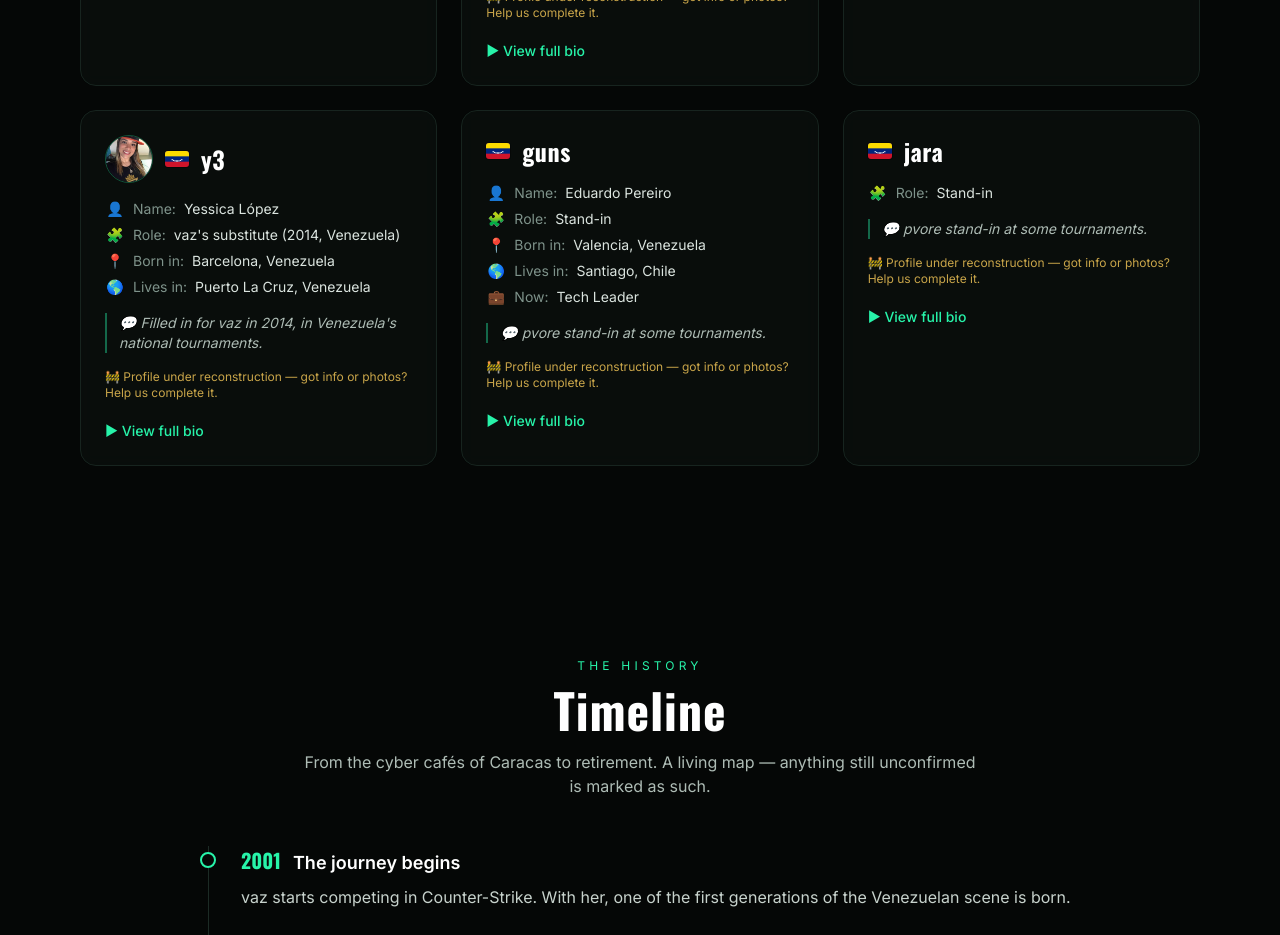
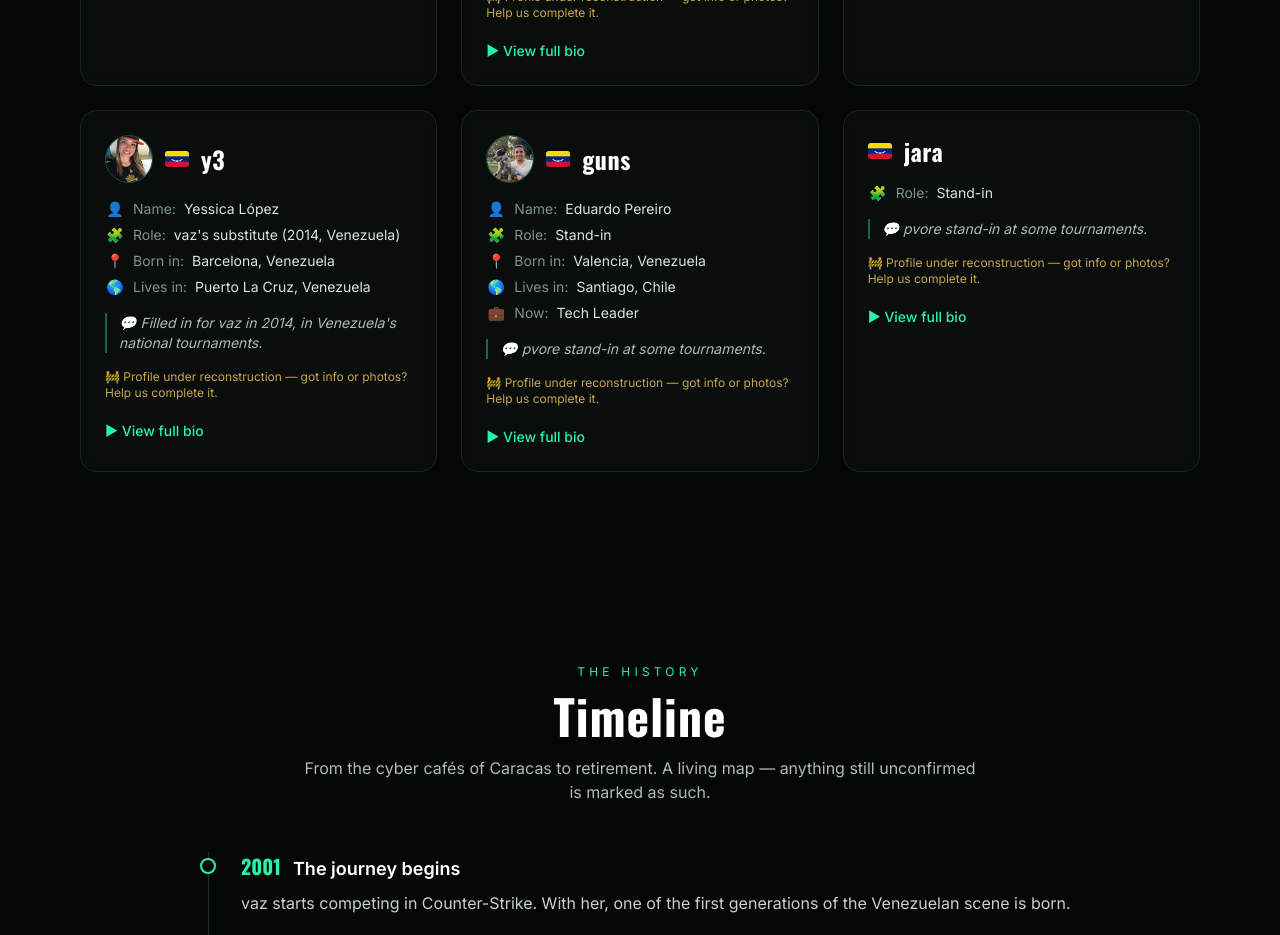
Before and after one commit to diurnalreign/perfectionvore, a React (Vite) app: page / in a window 1280 px wide. Shown: the part 3280-4215 px from the top of the page. Built offline with nearby package versions, Linux system fonts and the light colour scheme.

Commit message:
Añade la foto de perfil de guns
Foto (guns.jpg) recortada cuadrada y comprimida en public/assets/players/,
enlazada al campo photo de su ficha.

Co-Authored-By: Claude Opus 4.8 <noreply@anthropic.com>
Claude-Session: https://claude.ai/code/session_01BB6Kwsi6y9yUf3GDsb7pND

```diff
--- a/src/data/players.ts
+++ b/src/data/players.ts
@@ -295,6 +295,7 @@ const RAW_PLAYERS: RawPlayer[] = [
     nationality: 'VE',
     fullName: 'Eduardo Pereiro',
     nick: 'guns',
+    photo: 'guns.jpg',
     roles: ['Player'],
     roleLabel: 'Stand-in',
     birthplace: 'Valencia, Venezuela',
```
Also changed, not shown: public/assets/players/guns.jpg (added).
